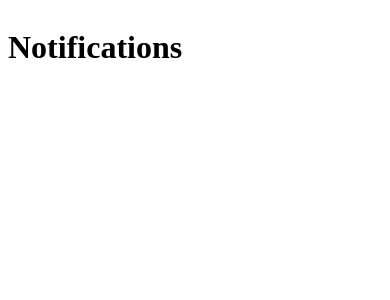
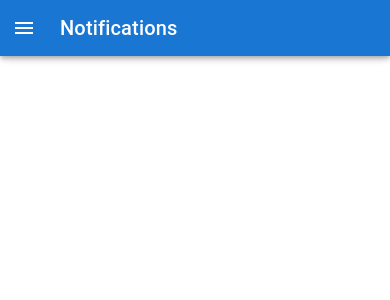
Before and after one commit to COS420-Fall23/Team-G, a React (Create React App) app: page /Notifications in a window 390 px wide. Shown: the top 300 px of the page. Built offline with nearby package versions, Linux system fonts and the light colour scheme.

Commit message:
leveraged code from homescreen

```diff
--- a/src/Home Dashboard/Notifications.jsx
+++ b/src/Home Dashboard/Notifications.jsx
@@ -18,9 +18,13 @@ import {
   ListItemText,
   Toolbar,
   Box,
+  AppBar,
+  IconButton,
+  Typography,
   useTheme,
   useMediaQuery,
 } from "@mui/material";
+import MenuIcon from '@mui/icons-material/Menu';
 import DirectionsCarIcon from "@mui/icons-material/DirectionsCar";
 import PeopleIcon from "@mui/icons-material/People";
 import MapIcon from "@mui/icons-material/Map";
@@ -49,11 +53,25 @@ const Notifications = () => {
     setMobileOpen(!mobileOpen);
   };
   return (
-    <div className="Notifications">
-      <header className="header">
-        <h1>Notifications</h1>
-      </header>
-      <section className="Notifications-section">
+    <Box sx={{ display: 'flex' }}>
+            <AppBar position="fixed" sx={{ zIndex: (theme) => theme.zIndex.drawer + 1 }}>
+                <Toolbar>
+                    {isMobile && (
+                        <IconButton
+                            color="inherit"
+                            aria-label="open drawer"
+                            edge="start"
+                            onClick={handleDrawerToggle}
+                            sx={{ mr: 2 }}
+                        >
+                            <MenuIcon />
+                        </IconButton>
+                    )}
+                    <Typography variant="h6" noWrap component="div">
+                        Notifications
+                    </Typography>
+                </Toolbar>
+            </AppBar>
         <Drawer
           variant={isMobile ? "temporary" : "permanent"}
           open={mobileOpen}
@@ -109,9 +127,7 @@ const Notifications = () => {
             </List>
           </Box>
         </Drawer>
-      </section>
-      {}
-    </div>
+      </Box>
   );
 };
 
```
